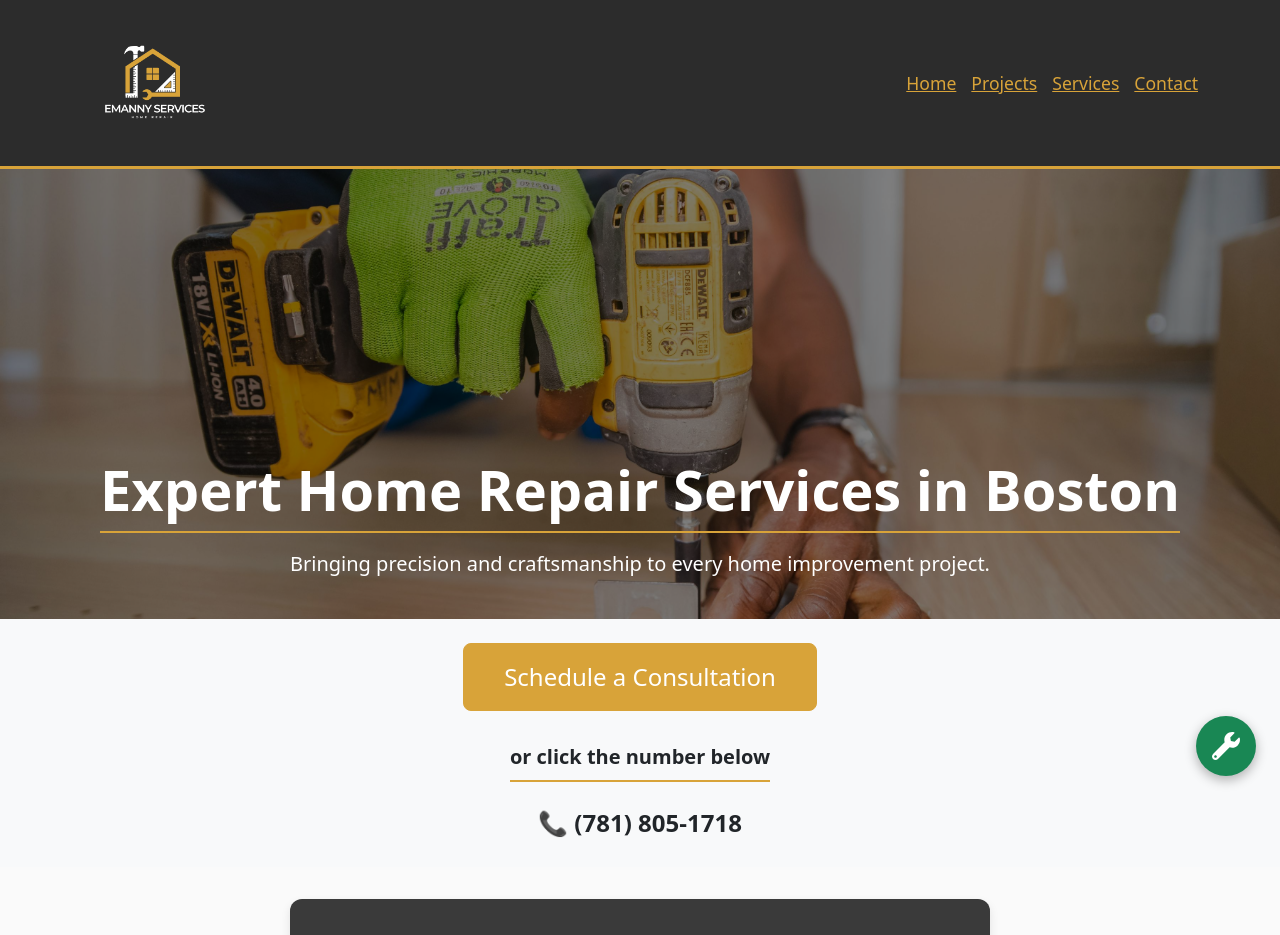
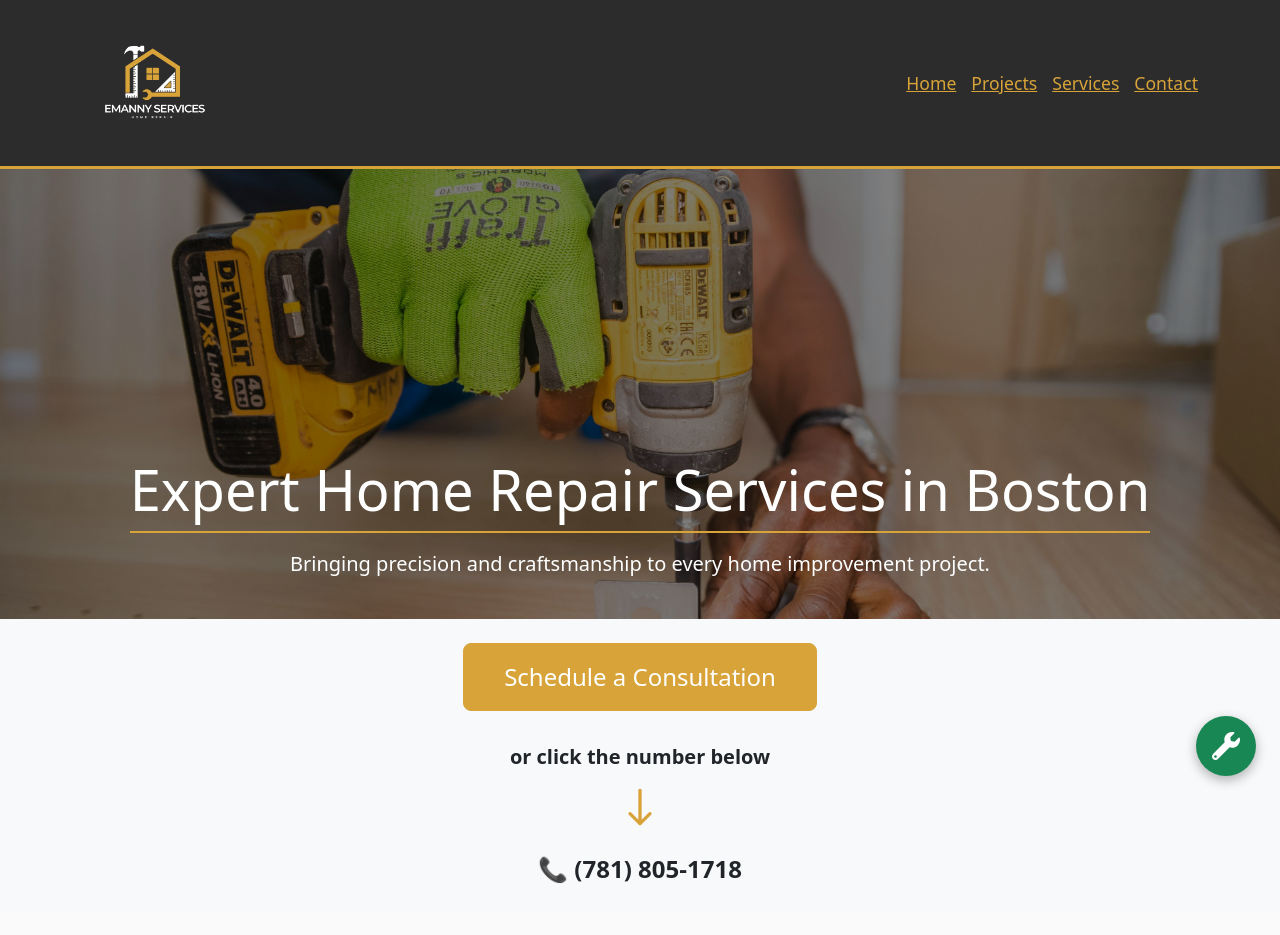
Before and after one commit to blaze546/Emanny-Services, a React (Vite) app: page / in a window 1280 px wide. Shown: the top 935 px of the page. Built offline with nearby package versions, Linux system fonts and the light colour scheme.

Commit message:
added underline on sections fixed css

```diff
--- a/src/components/CallToAction.css
+++ b/src/components/CallToAction.css
@@ -65,3 +65,8 @@
   .phone-number:hover {
     border-bottom: 2px solid #d8a339; /* Gold underline on hover */
   }
+
+  .arrow-container {
+    font-size: 2rem;
+    color: inherit; /* Allow color to be inherited */
+  }
--- a/src/components/CallToAction.jsx
+++ b/src/components/CallToAction.jsx
@@ -21,13 +21,27 @@ const CallToAction = () => {
         Schedule a Consultation
       </a>
       <p className="fw-bold fs-5 mb-2">or click the number below</p>
+      <div className="arrow-container mb-2">
+        <svg
+          xmlns="http://www.w3.org/2000/svg"
+          width="40"
+          height="40"
+          viewBox="0 0 24 24"
+          fill="none"
+          stroke="#d8a339"
+          strokeWidth="2"
+          strokeLinecap="round"
+          strokeLinejoin="round"
+        >
+          <path d="M12 2v20m0 0l-6-6m6 6l6-6" />
+        </svg>
+      </div>
       <p className="mb-0 fs-4 phone-number" onClick={handleClick}>
         <span className={isShaking ? 'shake d-inline-block' : 'd-inline-block'}>
-        📞
+          📞
         </span>{" "}
-         (781) 805-1718
+        (781) 805-1718
       </p>
-
     </div>
   );
 };
--- a/src/components/CarouselSection.css
+++ b/src/components/CarouselSection.css
@@ -79,10 +79,11 @@
     padding-left: 1rem;
     padding-right: 1rem;
   }
-
-  /* Optional: Add a box shadow to the description section to separate it visually */
-  .text-center .fw-bold {
+  .carousel-heading {
+    font-weight: bold;
     border-bottom: 2px solid #d8a339;
     padding-bottom: 0.5rem;
     margin-bottom: 1rem;
   }
+
+  /* Optional: Add a box shadow to the description section to separate it visually */
--- a/src/components/CarouselSection.jsx
+++ b/src/components/CarouselSection.jsx
@@ -16,7 +16,7 @@ const CarouselSection = () => {
               style={{ height: '500px', objectFit: 'cover' }}
             />
             <Carousel.Caption>
-              <h3>Custom Kitchen Cabinets</h3>
+              <h3 className="carousel-caption-heading carousel-heading">Custom Kitchen Cabinets</h3>
               <p>Transform your kitchen with beautiful custom cabinetry built to last.</p>
             </Carousel.Caption>
           </Carousel.Item>
@@ -29,7 +29,7 @@ const CarouselSection = () => {
               style={{ height: '500px', objectFit: 'cover' }}
             />
             <Carousel.Caption>
-              <h3>Home Renovation</h3>
+              <h3 className="carousel-caption-heading carousel-heading">Home Renovation</h3>
               <p>Modernize your basement with professional renovations that fit your style.</p>
             </Carousel.Caption>
           </Carousel.Item>
@@ -42,7 +42,7 @@ const CarouselSection = () => {
               style={{ height: '500px', objectFit: 'cover' }}
             />
             <Carousel.Caption>
-              <h3>Window Casing</h3>
+              <h3 className="carousel-caption-heading carousel-heading">Window Casing</h3>
               <p>Elegant and durable window casing solutions to enhance your home's aesthetics.</p>
             </Carousel.Caption>
           </Carousel.Item>
@@ -55,7 +55,7 @@ const CarouselSection = () => {
               style={{ height: '500px', objectFit: 'cover' }}
             />
             <Carousel.Caption>
-              <h3>Elegant Bathroom Upgrades</h3>
+              <h3 className="carousel-caption-heading carousel-heading">Elegant Bathroom Upgrades</h3>
               <p>Elevate your bathroom with stylish, functional designs built for comfort and luxury.</p>
             </Carousel.Caption>
           </Carousel.Item>
@@ -63,9 +63,9 @@ const CarouselSection = () => {
 
         {/* Bottom Description */}
         <div className="text-center mt-4">
-          <h4 className="fw-bold text-dark">Our Expertise In Home Repair</h4>
+          <h4 className="fw-bold text-dark carousel-heading">Our Expertise In Home Repair</h4>
           <p className="fs-5 text-muted px-2">
-          With over 7 years of experience, Emanny Services offers bespoke home renovations, and expert carpentry tailored to your vision. From elegant kitchen remodels to complete home transformations, we deliver exceptional craftsmanship, and a seamless client experience.
+            With over 7 years of experience, Emanny Services offers bespoke home renovations, and expert carpentry tailored to your vision. From elegant kitchen remodels to complete home transformations, we deliver exceptional craftsmanship, and a seamless client experience.
           </p>
         </div>
       </Card>
--- a/src/components/HeroSection.css
+++ b/src/components/HeroSection.css
@@ -37,3 +37,11 @@
       max-height: 300px;
     }
   }
+
+  /* HeroSection.css */
+    .hero-heading {
+    font-weight: bold;
+    border-bottom: 2px solid #d8a339;
+    padding-bottom: 0.5rem;
+    margin-bottom: 1rem;
+  }
--- a/src/components/HeroSection.jsx
+++ b/src/components/HeroSection.jsx
@@ -12,13 +12,12 @@ const HeroSection = () => {
         />
         <div className="hero-content text-white position-absolute top-0 start-0 w-100 h-100 d-flex align-items-end justify-content-center p-4" style={{ background: 'rgba(0,0,0,0.5)' }}>
           <div className="text-center">
-    <h1 className="fw-bold display-4">Expert Home Repair Services in Boston</h1>
+            <h1 className="hero-heading display-4">Expert Home Repair Services in Boston</h1>
             <p className="lead">
               Bringing precision and craftsmanship to every home improvement project.
             </p>
           </div>
         </div>
-
       </div>
     </div>
   );
```
Lines whose indentation alone changed are shown as unchanged.
